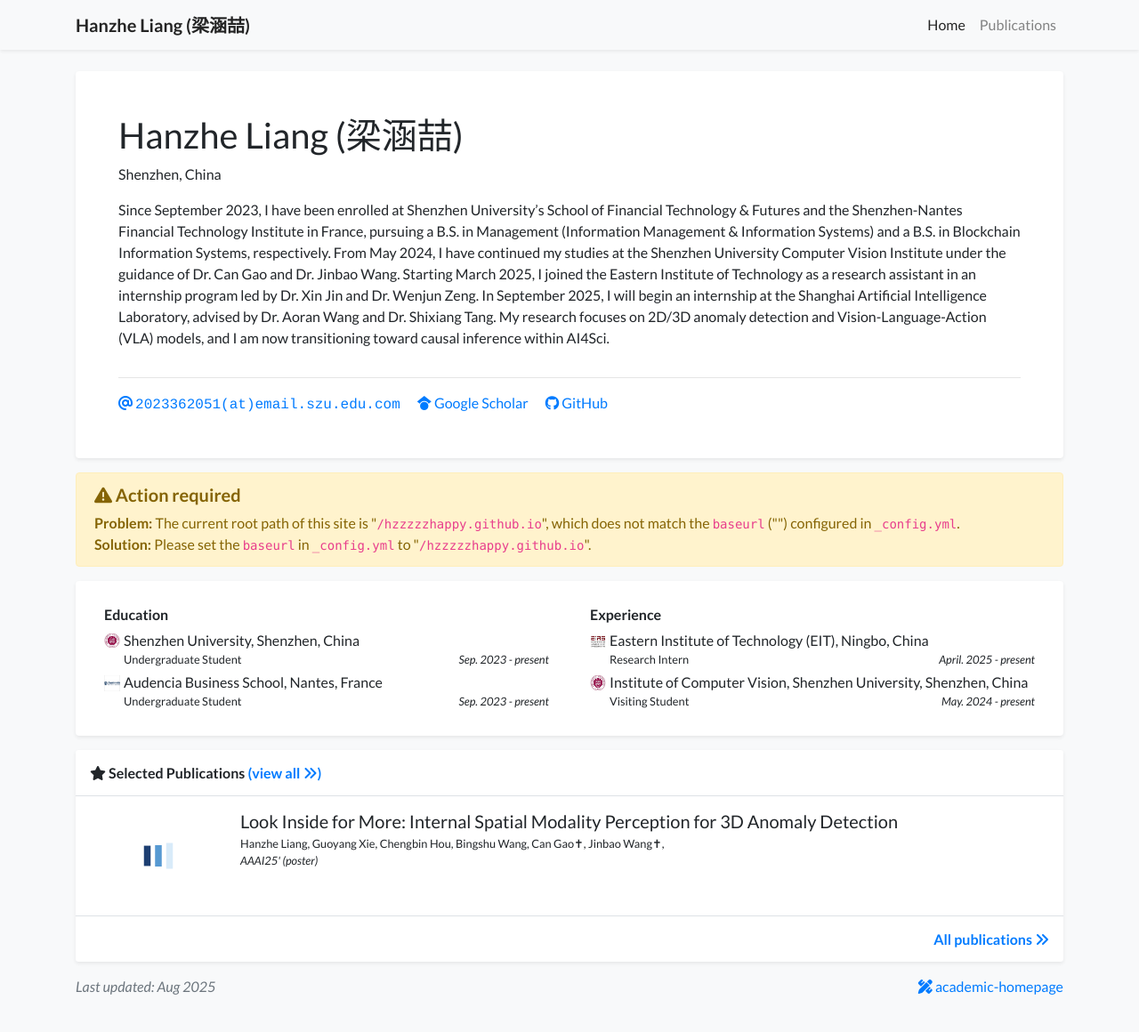
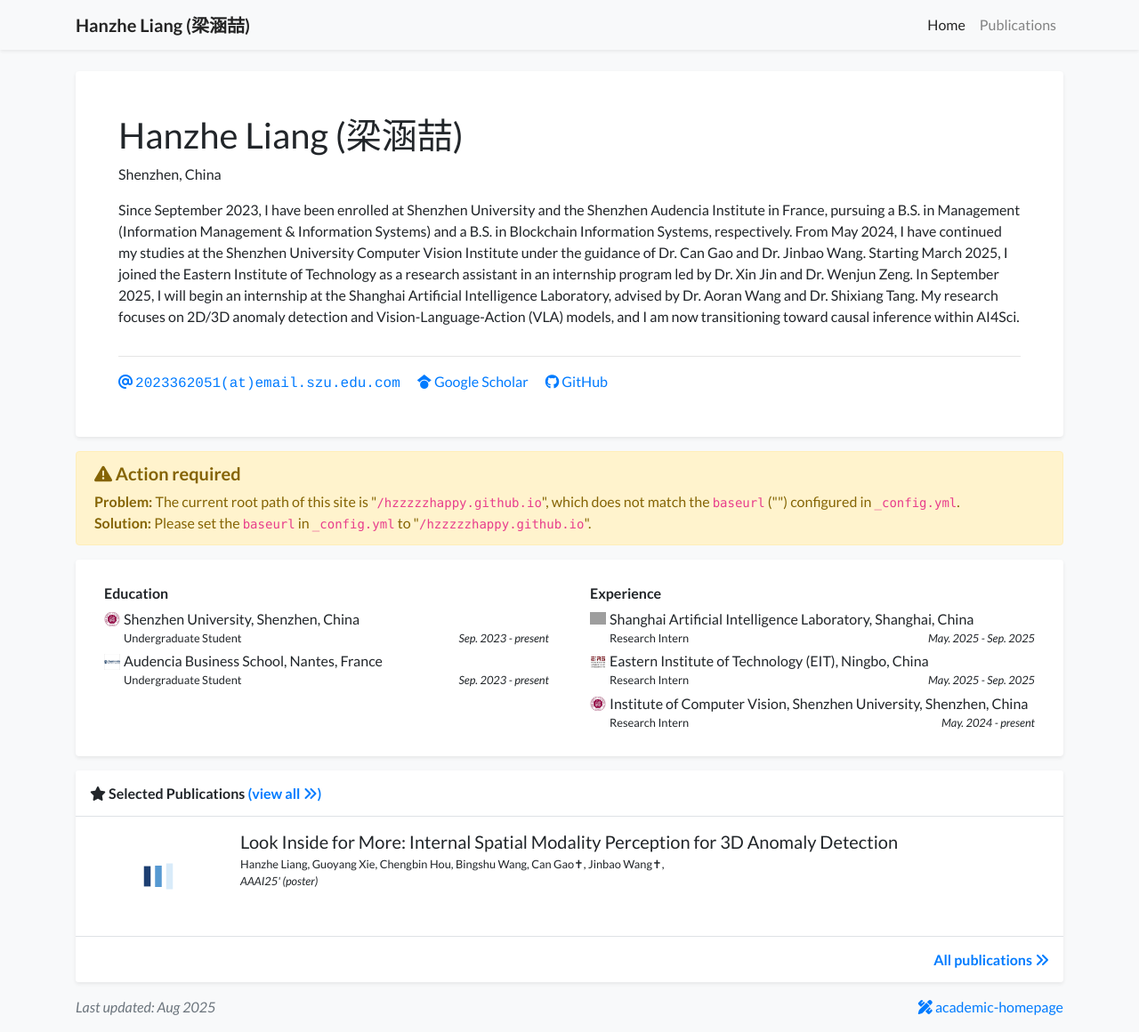
Before and after one commit to hzzzzzhappy/hzzzzzhappy.github.io, a Jekyll site: the page built from index.html, in a window 1280 px wide and 1160 px high. Shown: the whole window at 89% size. Built offline with Jekyll 4.4.1, drawn with Linux system fonts in a browser that asks for light colours; nearby versions of some CDN libraries; a style sheet for code colours, icons or effects is not loaded; grey boxes are pictures that could not be loaded.

Commit message:
Update profile.yml

```diff
--- a/_data/profile.yml
+++ b/_data/profile.yml
@@ -19,18 +19,9 @@ github: hzzzzzhappy
 
 short_bio_text_justify: false
 short_bio: >-
-  <p>Since September 2023, I have been enrolled at Shenzhen University’s School
-  of Financial Technology & Futures and the Shenzhen-Nantes Financial Technology
-  Institute in France, pursuing a B.S. in Management (Information Management &
-  Information Systems) and a B.S. in Blockchain Information Systems,
-  respectively. From May 2024, I have continued my studies at the Shenzhen
-  University Computer Vision Institute under the guidance of Dr. Can Gao and
-  Dr. Jinbao Wang. Starting March 2025, I joined the Eastern Institute of
-  Technology as a research assistant in an internship program led by Dr. Xin
-  Jin and Dr. Wenjun Zeng. In September 2025, I will begin an internship at the
-  Shanghai Artificial Intelligence Laboratory, advised by Dr. Aoran Wang and
-  Dr. Shixiang Tang. My research focuses on 2D/3D anomaly detection and
-  Vision-Language-Action (VLA) models, and I am now transitioning toward causal
+  <p>Since September 2023, I have been enrolled at Shenzhen University and the Shenzhen Audencia Institute in France, pursuing a B.S. in Management (Information Management &
+  Information Systems) and a B.S. in Blockchain Information Systems, respectively. From May 2024, I have continued my studies at the Shenzhen University Computer Vision Institute under the guidance of Dr. Can Gao and Dr. Jinbao Wang. Starting March 2025, I joined the Eastern Institute of Technology as a research assistant in an internship program led by Dr. Xin Jin and Dr. Wenjun Zeng. In September 2025, I will begin an internship at the
+  Shanghai Artificial Intelligence Laboratory, advised by Dr. Aoran Wang and Dr. Shixiang Tang. My research focuses on 2D/3D anomaly detection and Vision-Language-Action (VLA) models, and I am now transitioning toward causal
   inference within AI4Sci.</p>
 # portrait_url: /assets/images/photos/portrait.jpg
 # portrait_caption: >-
@@ -50,14 +41,19 @@ education:
   date: Sep. 2023 - present
 
 experience:
+- name: Shanghai Artificial Intelligence Laboratory, Shanghai, China
+  logo: /assets/images/badges/AILab.jpg
+  position: Research Intern
+  date: May. 2025 - Sep. 2025
+
 - name: Eastern Institute of Technology (EIT), Ningbo, China
   logo: /assets/images/badges/EIT.jpg
   position: Research Intern
-  date: April. 2025 - present
+  date: May. 2025 - Sep. 2025
 
 - name: Institute of Computer Vision, Shenzhen University, Shenzhen, China
   logo: /assets/images/badges/SZU.jpg
-  position: Visiting Student
+  position: Research Intern
   date: May. 2024 - present
 
 # awards:
```
